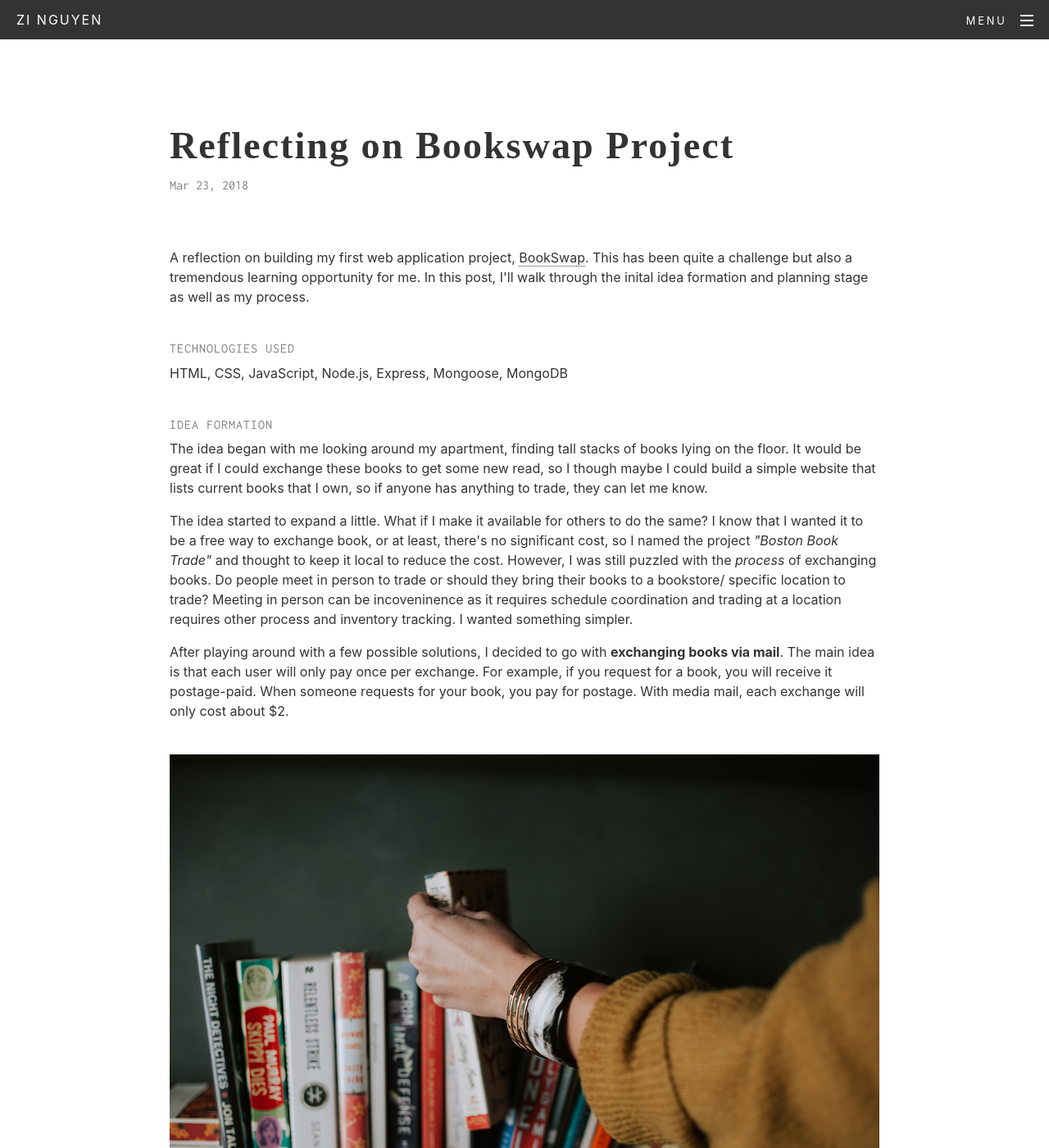
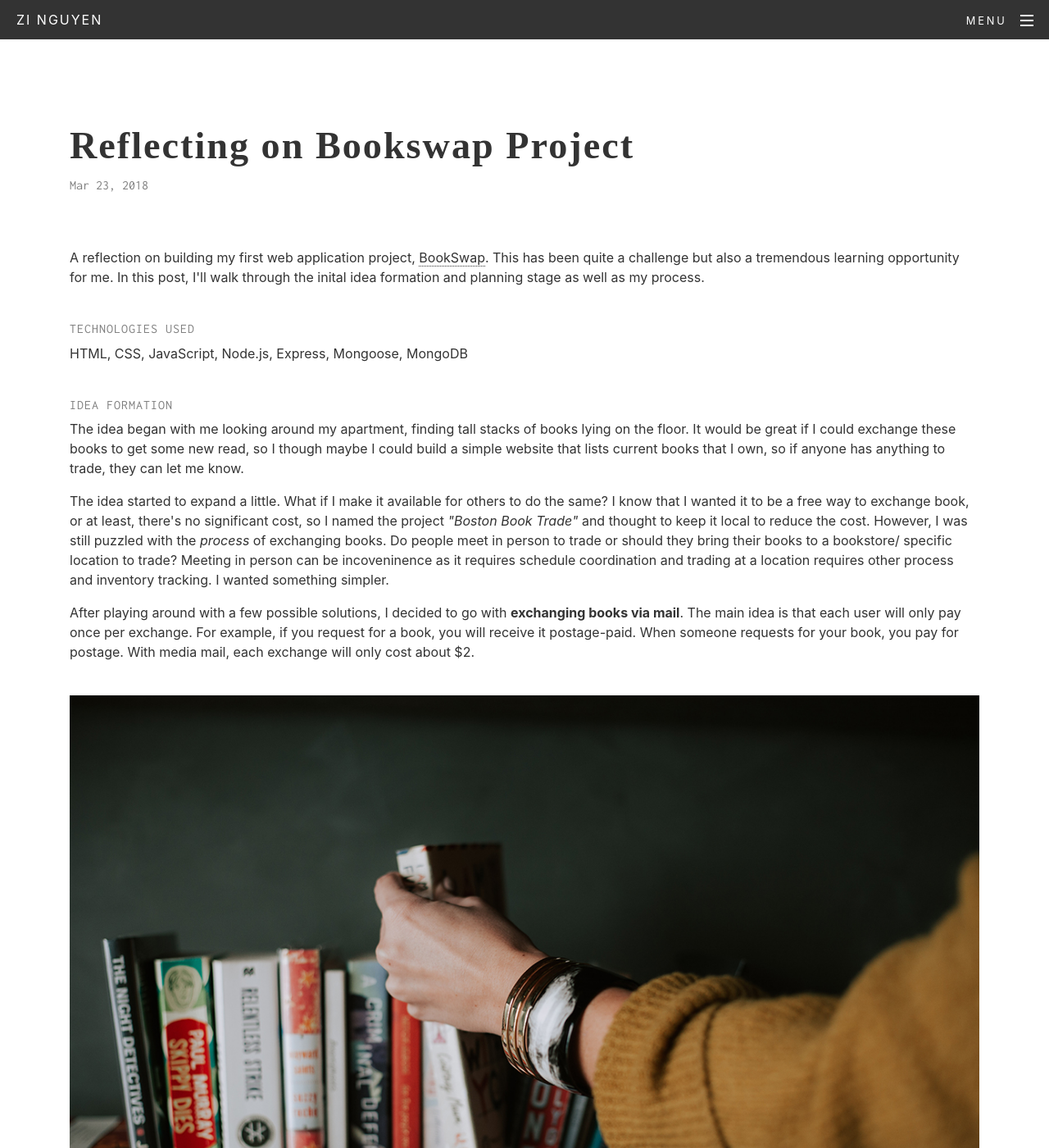
Before and after one commit to zinguyen/zinguyen.github.io, a Jekyll site: the page built from _posts/2018-03-23-reflecting-on-bookswap-project.html, in a window 1280 px wide and 1400 px high. Shown: the whole window at 82% size. Built offline with Jekyll 4.4.1, drawn with Linux system fonts in a browser that asks for light colours; nearby versions of some CDN libraries.

Commit message:
update blog posts width

```diff
--- a/blog.html
+++ b/blog.html
@@ -3,7 +3,8 @@
 title: Blog
 permalink: /blog
 ---
-<div class="posts col-md-8 offset-md-2">
+<div class="col-md-8 offset-md-2">
+  <div class="posts">
     {% for post in site.posts %}
     <div class="post">
       <header>
--- a/public/css/custom.css
+++ b/public/css/custom.css
@@ -346,7 +346,6 @@
 .posts,
 .single-post {
   padding-top: 70px;
-  width: 70%;
 }
 
 .post {
```
Lines whose indentation alone changed are shown as unchanged.
